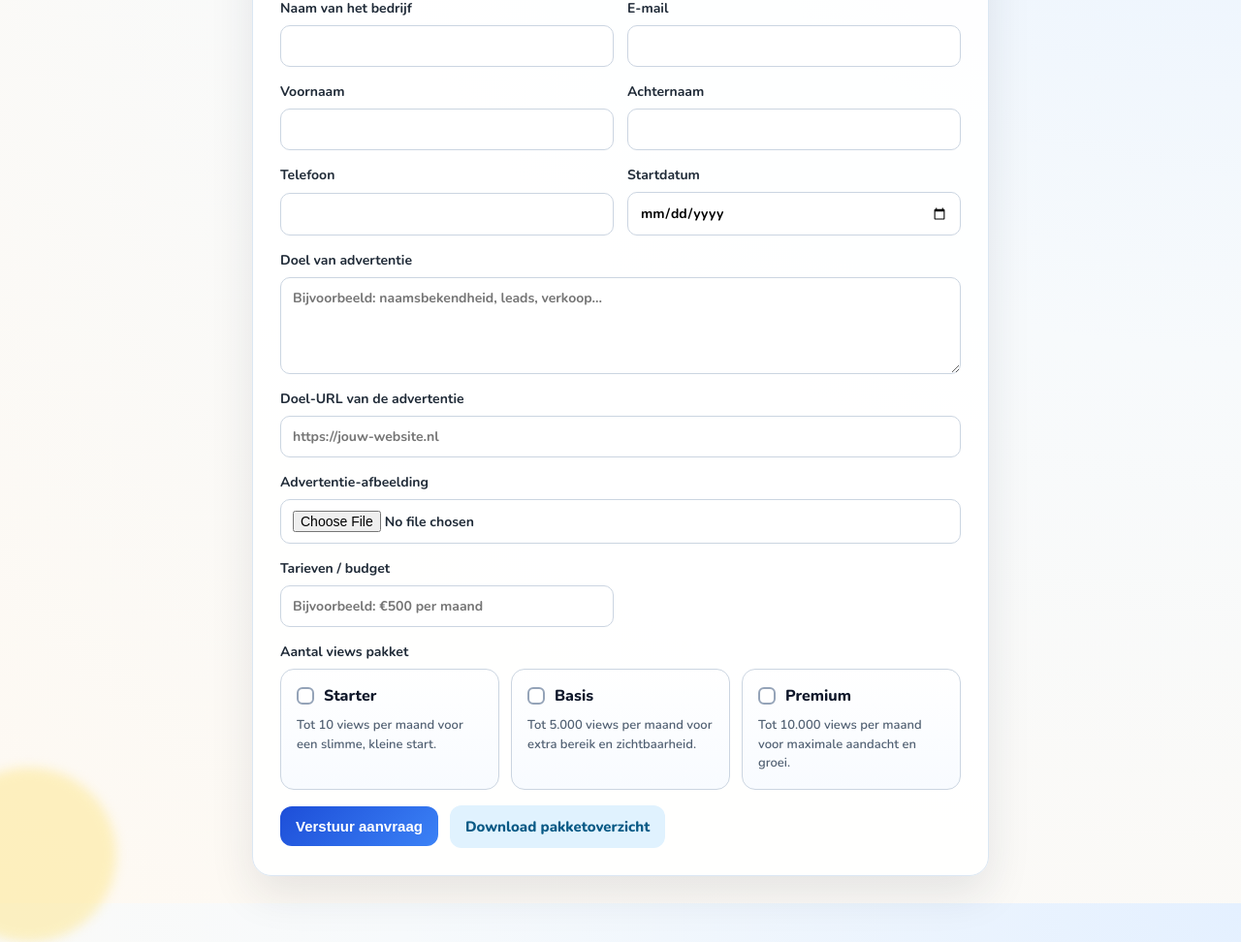
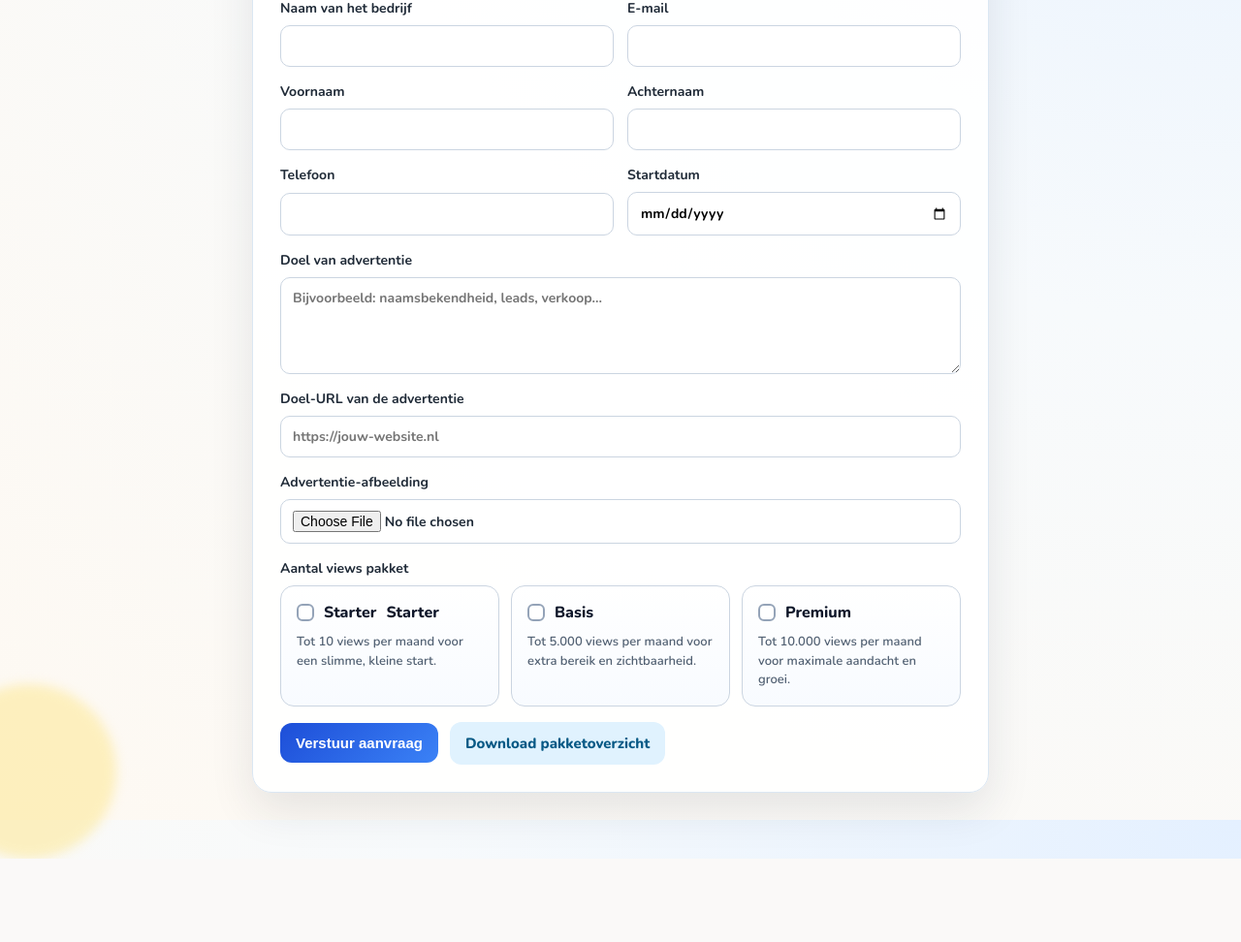
Before and after one commit to AL-Heuvel/StudyBuddy, a Flask app: page /adverteren in a window 1280 px wide; the page is wider, and only the part inside the window is pictured. Shown: the part 499-1471 px from the top of that part at 97% size. After the commit the page ends 1385 px from the top of that part, so only its background shows below. Run offline with Flask 3, Linux system fonts and the light colour scheme; data comes from the database, SQL or seed files in the repository; some libraries are stand-ins or nearby versions.

Commit message:
tijdbalk weggehaald en tariven bedget weggehaald

```diff
--- a/templates/advertentie_form.html
+++ b/templates/advertentie_form.html
@@ -119,12 +119,7 @@
                 <input type="file" name="afbeelding" accept="image/png,image/jpeg,image/jpg" required>
             </label>
 
-            <div class="grid-two">
-                <label>
-                    Tarieven / budget
-                    <input type="text" name="tarieven" placeholder="Bijvoorbeeld: €500 per maand" required>
-                </label>
-            </div>
+
 
             <fieldset class="pakket-keuze">
                 <legend>Aantal views pakket</legend>
@@ -134,6 +129,7 @@
                         <span class="pakket-card-inner">
                             <span class="pakket-top">
                                 <span class="pakket-check"></span>
+                                <span class="pakket-naam">Starter</span>
                                 <span class="pakket-naam">Starter</span>
                             </span>
                             <span class="pakket-tekst">Tot 10 views per maand voor een slimme, kleine start.</span>
--- a/templates/task_form.html
+++ b/templates/task_form.html
@@ -84,11 +84,7 @@
   </form>
 
 
-  <div class="timer-balk" id="timerBalk">
-    <span class="timer-icon">⏱</span>
-    <span class="timer-display" id="timerDisplay">25:00</span>
-    <button class="timer-pause" id="timerBtn" onclick="toggleTimer()">⏸</button>
-  </div>
+
 
   <nav class="navbar">
     <a href="{{ url_for('dashboard') }}" class="nav-item active">
```
